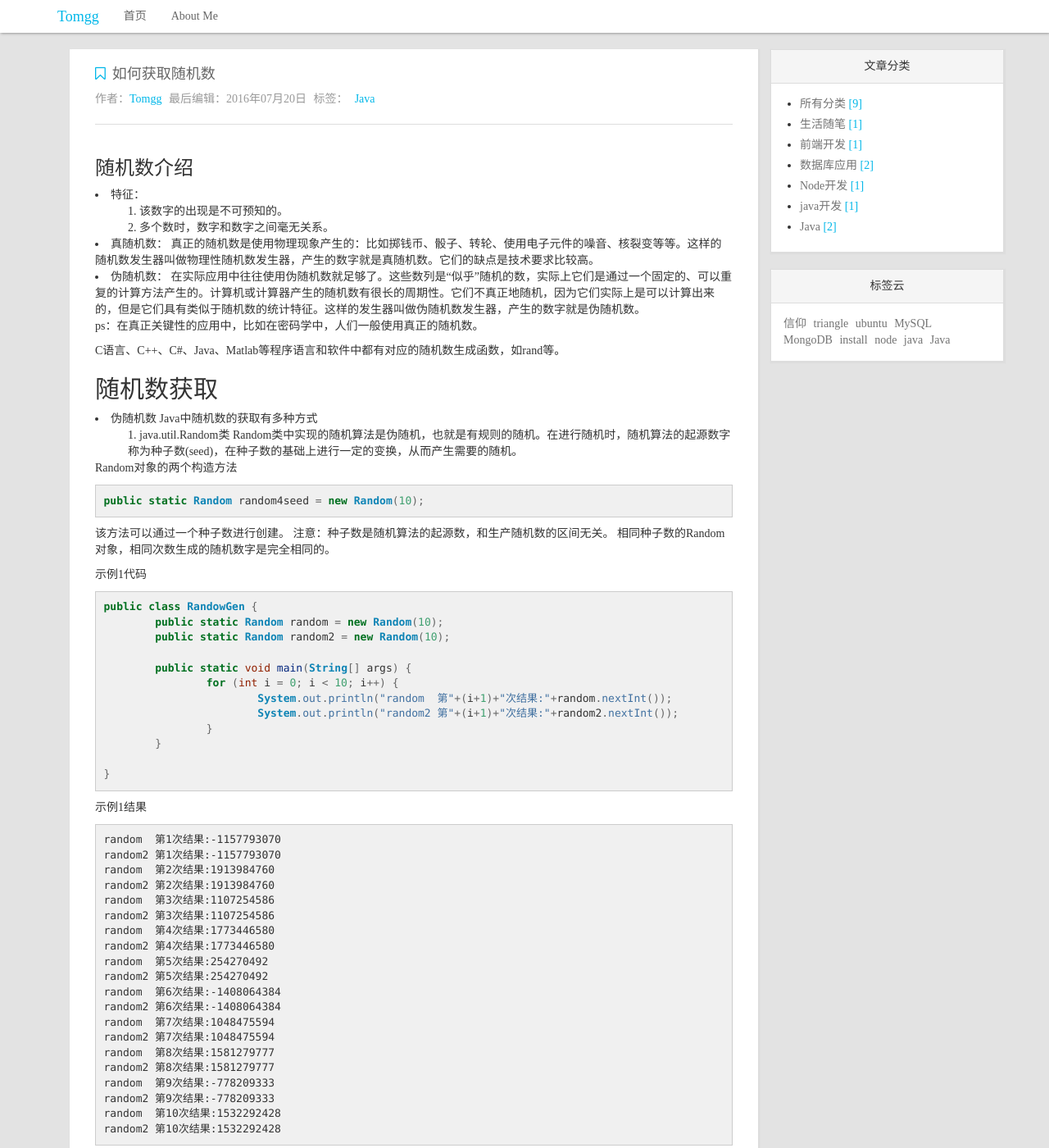
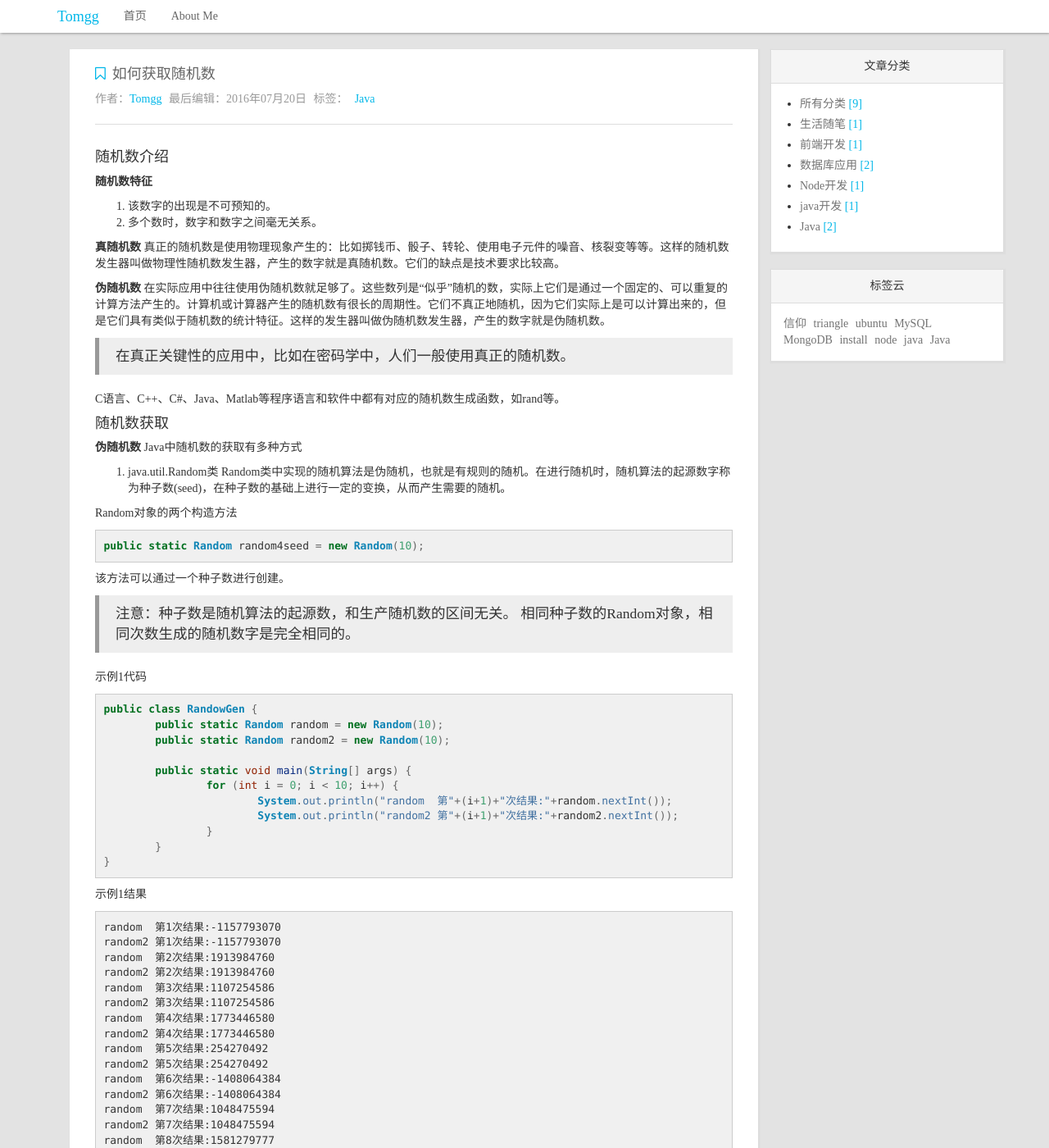
Before and after one commit to tomgg/tomgg.github.io, a Jekyll site: the page built from _posts/2016-07-20-java-random.md, in a window 1280 px wide and 1400 px high. Shown: the whole window at 82% size. Built offline with Jekyll 4.4.1, drawn with Linux system fonts in a browser that asks for light colours; nearby versions of some CDN libraries; comment, search, counter and statistics services are not loaded; some of the changed text lies outside the part shown.

Commit message:
no message

````diff
--- a/_posts/2016-07-20-java-random.md
+++ b/_posts/2016-07-20-java-random.md
@@ -8,21 +8,23 @@ excerpt: "随机数的特征，随机数的种类，不同种类的应用场景
 ---
 
 
-### 随机数介绍
-* 特征：
+#### 随机数介绍
+**随机数特征**
 1. 该数字的出现是不可预知的。
 2. 多个数时，数字和数字之间毫无关系。
-* 真随机数：
+
+**真随机数**
 真正的随机数是使用物理现象产生的：比如掷钱币、骰子、转轮、使用电子元件的噪音、核裂变等等。这样的随机数发生器叫做物理性随机数发生器，产生的数字就是真随机数。它们的缺点是技术要求比较高。
-* 伪随机数：
+
+**伪随机数**
 在实际应用中往往使用伪随机数就足够了。这些数列是“似乎”随机的数，实际上它们是通过一个固定的、可以重复的计算方法产生的。计算机或计算器产生的随机数有很长的周期性。它们不真正地随机，因为它们实际上是可以计算出来的，但是它们具有类似于随机数的统计特征。这样的发生器叫做伪随机数发生器，产生的数字就是伪随机数。
 
-ps：在真正关键性的应用中，比如在密码学中，人们一般使用真正的随机数。
+>在真正关键性的应用中，比如在密码学中，人们一般使用真正的随机数。
 
 C语言、C++、C#、Java、Matlab等程序语言和软件中都有对应的随机数生成函数，如rand等。
 
-## 随机数获取
-* 伪随机数
+#### 随机数获取
+**伪随机数**
 Java中随机数的获取有多种方式
 1. java.util.Random类
 Random类中实现的随机算法是伪随机，也就是有规则的随机。在进行随机时，随机算法的起源数字称为种子数(seed)，在种子数的基础上进行一定的变换，从而产生需要的随机。
@@ -34,7 +36,7 @@ Random对象的两个构造方法
 public static Random random4seed = new Random(10);
 ```
 该方法可以通过一个种子数进行创建。
-注意：种子数是随机算法的起源数，和生产随机数的区间无关。
+>注意：种子数是随机算法的起源数，和生产随机数的区间无关。
 相同种子数的Random对象，相同次数生成的随机数字是完全相同的。
 
 示例1代码
@@ -50,12 +52,10 @@ public class RandowGen {
 			System.out.println("random2 第"+(i+1)+"次结果:"+random2.nextInt());
 		}
 	}
-
 }
 ```
 
 示例1结果
-
 ```
 random  第1次结果:-1157793070
 random2 第1次结果:-1157793070
@@ -99,7 +99,7 @@ public static float genRandomNum(long l) {
 
 
 
-* 真随机数
+**真随机数**
 熵池
 java.util.Random
 java.security.SecureRandom
````
